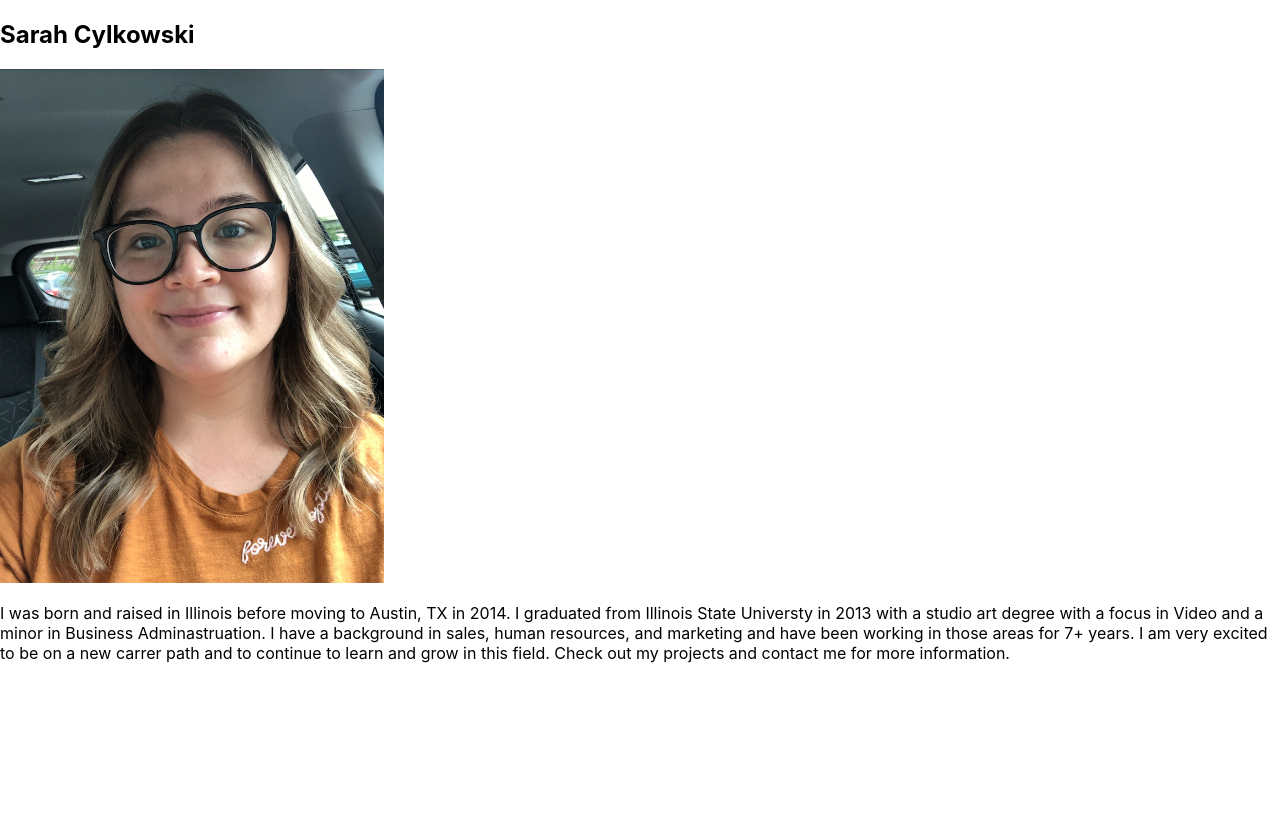
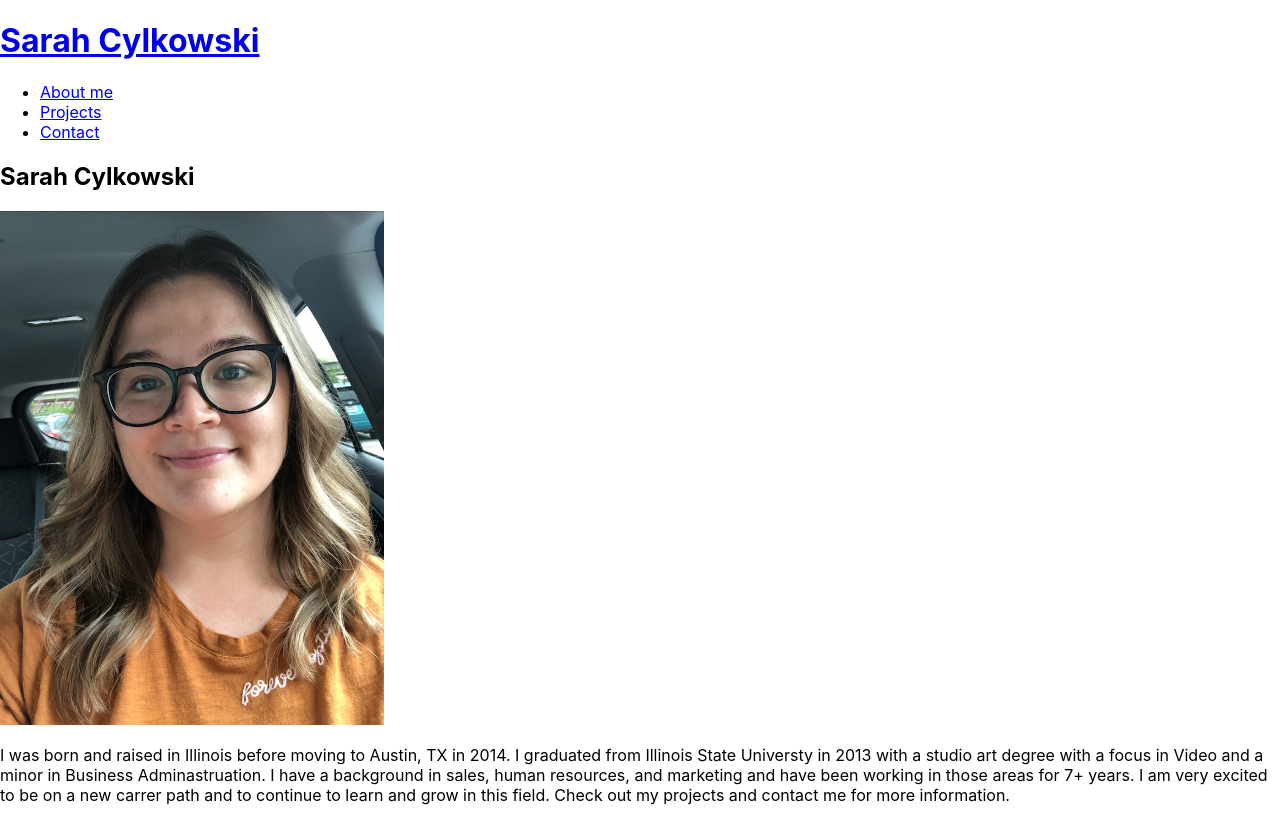
Before and after one commit to sacylkowski/react-portfolio, a React (Create React App) app: page / in a window 1280 px wide. Before the commit the page ends 800 px from the top, so only its background shows below. Built offline with nearby package versions, Linux system fonts and the light colour scheme.

Commit message:
nav added

```diff
--- a/src/App.js
+++ b/src/App.js
@@ -1,14 +1,16 @@
 import React from "react";
 import './App.css';
 import About from "./components/About";
+import Nav from "./components/Nav";
 
 function App() {
   return (
     <div className="App">
-      <header></header>
-      <body>
+      <Nav></Nav>
+      <main>
         <About></About>
-        </body>
+        </main>
+        <footer></footer>
     </div>
   );
 }
--- a/src/components/About/index.js
+++ b/src/components/About/index.js
@@ -4,7 +4,7 @@ import myself from "../../../src/assets/img/picture-of-me.png";
 function About() {
     return (
         <section>
-            <h1>Sarah Cylkowski</h1>
+            <h2>Sarah Cylkowski</h2>
             <img src={myself} style={{ width: "30% " }} alt="portrait" />
             <p>I was born and raised in Illinois before moving to Austin, TX in 2014. I graduated from Illinois State
             Universty in 2013 with a studio art degree with a focus in Video and a minor in Business Adminastruation. I
--- /dev/null
+++ b/src/components/Nav/index.js
@@ -0,0 +1,26 @@
+import React from "react";
+
+function Nav() {
+    return (
+        <header>
+            <a href="/">
+            <h1>Sarah Cylkowski</h1>
+            </a>
+            <nav>
+            <ul>
+                <li>
+                <a href="#about">About me</a>
+                </li>
+                <li>
+                    <a href="#projects">Projects</a>
+                </li>
+                <li>
+                    <a href="#contact">Contact</a>
+                </li>
+            </ul>
+            </nav>
+        </header>
+    );
+}
+
+export default Nav;
```
